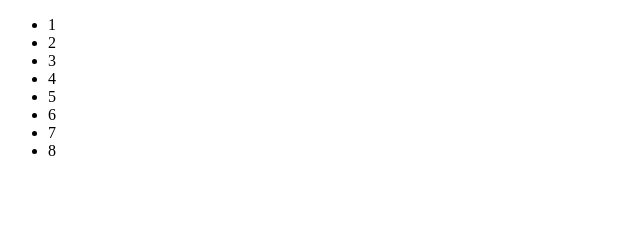
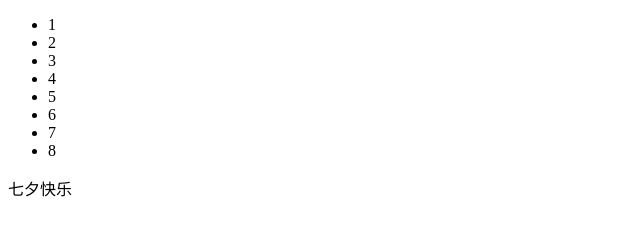
Before and after one commit to alongside3/li_project, a plain HTML site: page index.html in a window 1280 px wide. Shown: the full height of the page, 0-640 px from the left. Drawn offline with Linux system fonts and the light colour scheme.

Commit message:
回退修

```diff
--- a/index.html
+++ b/index.html
@@ -15,5 +15,6 @@
 			<li>7</li>
 			<li>8</li>
 		</ul>
+		<div>七夕快乐</div>
 	</body>
 </html>
```
